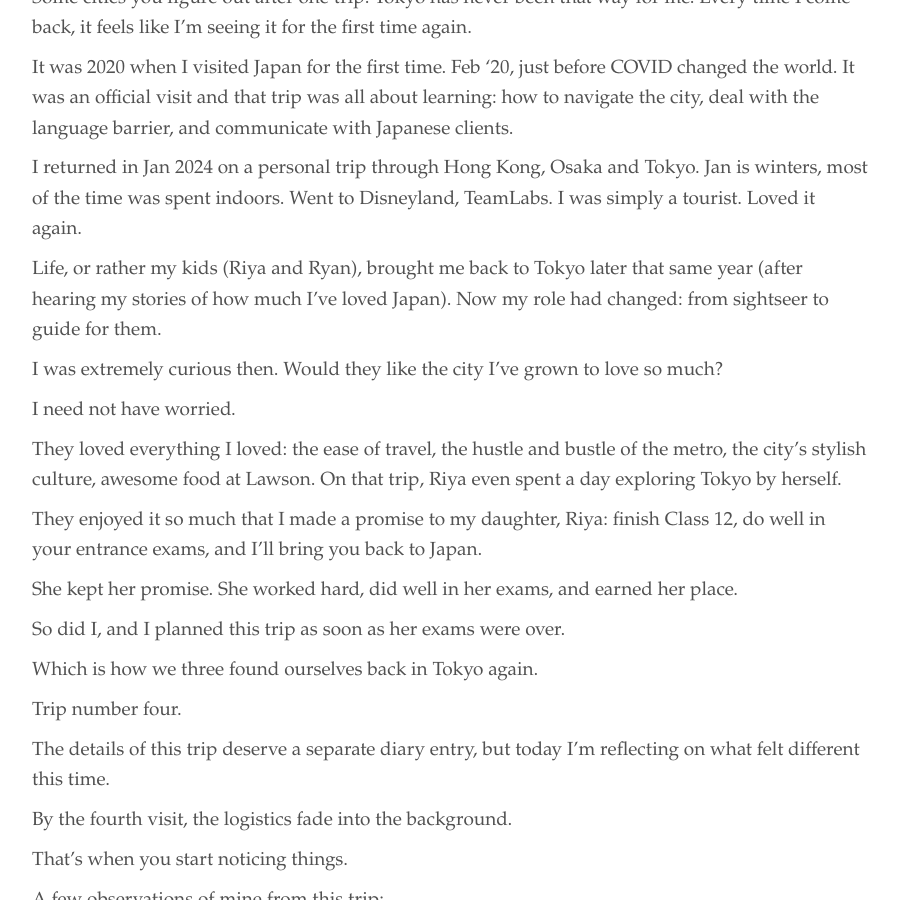
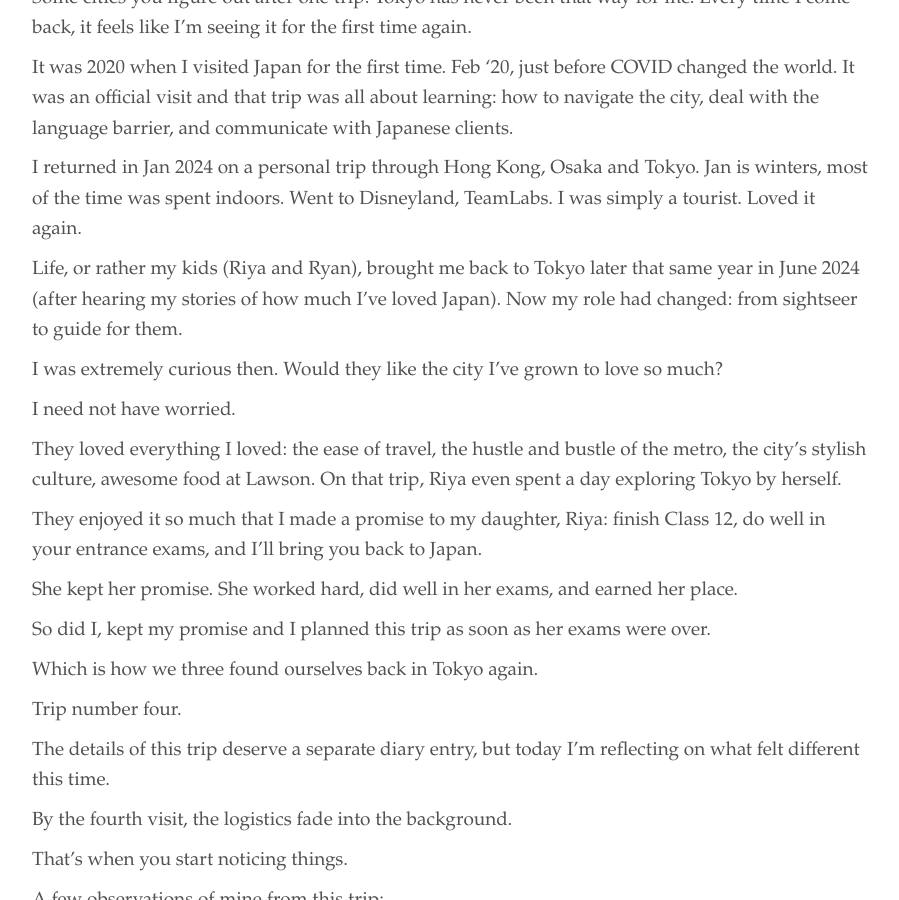
Before and after one commit to rishisareen/rishisareen.github.io, a Jekyll site: the page built from _articles/2026-06-22-TokyoTheCity.md, in a window 1280 px wide and 900 px high, scrolled down 367 px. Shown: the whole window, without its empty margins (190-1089 px from the left). Built offline with Jekyll 4.4.1, drawn with Linux system fonts in a browser that asks for light colours.

Commit message:
vault backup: 2026-06-24 07:05:58

```diff
--- a/_articles/2026-06-22-TokyoTheCity.md
+++ b/_articles/2026-06-22-TokyoTheCity.md
@@ -18,7 +18,7 @@ It was 2020 when I visited Japan for the first time. Feb '20, just before COVID
 
 I returned in Jan 2024 on a personal trip through Hong Kong, Osaka and Tokyo. Jan is winters, most of the time was spent indoors. Went to Disneyland, TeamLabs. I was simply a tourist. Loved it again.
 
-Life, or rather my kids (Riya and Ryan), brought me back to Tokyo later that same year (after hearing my stories of how much I've loved Japan). Now my role had changed: from sightseer to guide for them.
+Life, or rather my kids (Riya and Ryan), brought me back to Tokyo later that same year in June 2024 (after hearing my stories of how much I've loved Japan). Now my role had changed: from sightseer to guide for them.
 
 I was extremely curious then. Would they like the city I've grown to love so much?
 
@@ -30,7 +30,7 @@ They enjoyed it so much that I made a promise to my daughter, Riya: finish Class
 
 She kept her promise. She worked hard, did well in her exams, and earned her place.
 
-So did I, and I planned this trip as soon as her exams were over.
+So did I, kept my promise and I planned this trip as soon as her exams were over.
 
 Which is how we three found ourselves back in Tokyo again.
 
```
